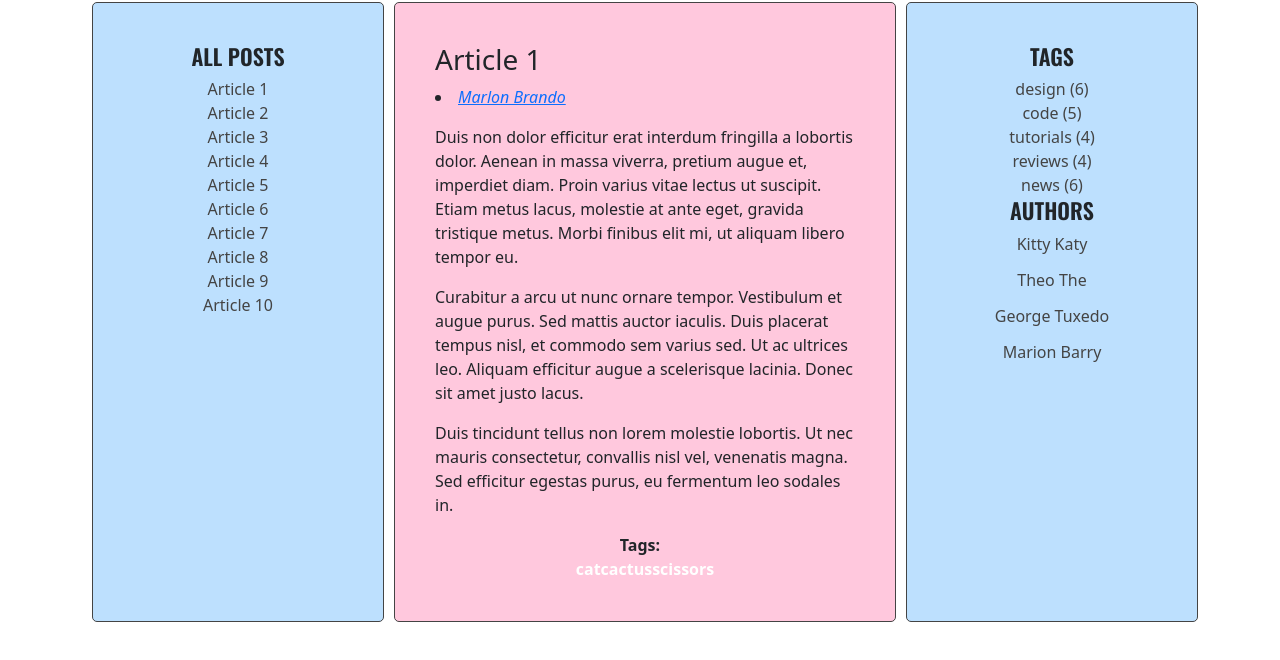
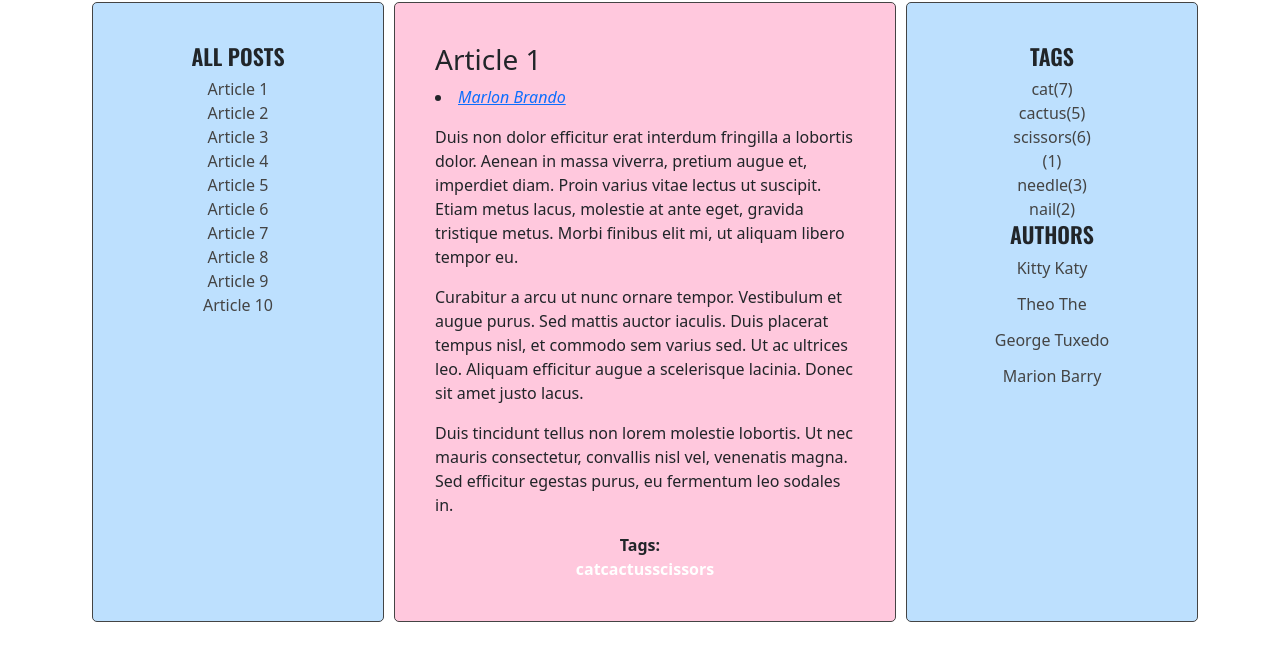
Before and after one commit to bart19870807/javascript-blog, a website: page index.html in a window 1280 px wide. Shown: the part 130-790 px from the top of the page. Drawn offline with nearby package versions, Linux system fonts and the light colour scheme.

Commit message:
Add tag calculate

```diff
--- a/index.html
+++ b/index.html
@@ -209,11 +209,6 @@
             <aside class="sidebar .col-md-2">
               <h2 class="section-title">Tags</h2>
               <ul class="list tags">
-                <li><a href="#">design</a> <span>(6)</span></li>
-                <li><a href="#">code</a> <span>(5)</span></li>
-                <li><a href="#">tutorials</a> <span>(4)</span></li>
-                <li><a href="#">reviews</a> <span>(4)</span></li>
-                <li><a href="#">news</a> <span>(6)</span></li>
               </ul>
               <h2 class="section-title">Authors</h2>
               <ul class="list authors">
--- a/js/script.js
+++ b/js/script.js
@@ -47,7 +47,9 @@ const titleClickHandler = function(event){
 const optArticleSelector = '.post',
   optTitleSelector = '.post-title',
   optTitleListSelector = '.titles',
-  optArticleTagsSelector = '.post-tags .list';
+  optArticleTagsSelector = '.post-tags .list',
+  optTagsListSelector = '.tags .list';
+
 
 
 
@@ -97,6 +99,8 @@ function generateTitleLinks(customSelector = '') {
 generateTitleLinks();
 
 function generateTags() {
+  /* [NEW] create a new variable allTags with an empty object */
+  let allTags = {};
   /* find all articles */
   const articles = document.querySelectorAll('.post');
   // console.log(articles);
@@ -124,6 +128,12 @@ function generateTags() {
       console.log(linkHTML);
 
       /* add generated code to HTML variable */
+      /* [NEW] check if this link is NOT already in allTags */
+      if(!allTags[tag]){
+      /* [NEW] add generated code to allTags array */
+        allTags[tag] = 1;
+      } else {
+        allTags[tag]++;
       }
       optWrapTags.innerHTML = html;
     }
@@ -131,14 +141,30 @@ function generateTags() {
 
     /* insert HTML of all the links into the tags wrapper */
     const tagLinks = document.querySelectorAll('.post .list a');
-  console.log(tagLinks);
+    // console.log(tagLinks);
 
     for(let link of tagLinks) {
       link.addEventListener('click', tagClickHandler);
     }
 
     /* END LOOP: for every article: */
+    /* [NEW] find list of tags in right column */
+    const tagList = document.querySelector('.tags');
 
+    /* [NEW] create variable for all links HTML code */
+    let allTagsHTML = '';
+
+    /* [NEW] START LOOP: for each tag in allTags: */
+    for(let tag in allTags){
+      /* [NEW] generate code of a link and add it to allTagsHTML */
+      allTagsHTML += '<li><a href="#tag-' + tag + '">'+ tag + '(' + allTags[tag] + ')' + '</a></li>';
+    }
+
+    /* [NEW] END LOOP: for each tag in allTags: */
+
+    /*[NEW] add HTML from allTagsHTML to tagList */
+    tagList.innerHTML = allTagsHTML;
+  }
 }
 
 
@@ -217,28 +243,28 @@ function generateAuthors() {
     optWrapAuthors.innerHTML = html;
   }
   const tagAuthorsLinks = document.querySelectorAll('.sidebar .authors');
-  console.log(tagAuthorsLinks);
+  // console.log(tagAuthorsLinks);
 }
 generateAuthors();
 
 function authorClickHandler(event){
   event.preventDefault();
   const clickedElement = this;
-  console.log(clickedElement);
+  // console.log(clickedElement);
   const href = clickedElement.getAttribute('href');
-  console.log(href);
+  // console.log(href);
   const tag = href.replace('#author-', '');
-  console.log(tag);
+  // console.log(tag);
   generateTitleLinks('[data-author="' + tag + '"]');
 }
 
 
 function addClickListenerAuthors() {
   const tagAuthorsLinks = document.querySelectorAll('.posts .post-author a');
-  console.log(tagAuthorsLinks);
+  // console.log(tagAuthorsLinks);
   for(let link of tagAuthorsLinks){
     link.addEventListener('click', titleClickHandler);
-    console.log(link);
+    // console.log(link);
 }
 }
 addClickListenerAuthors();
```
Lines whose indentation alone changed are shown as unchanged.
